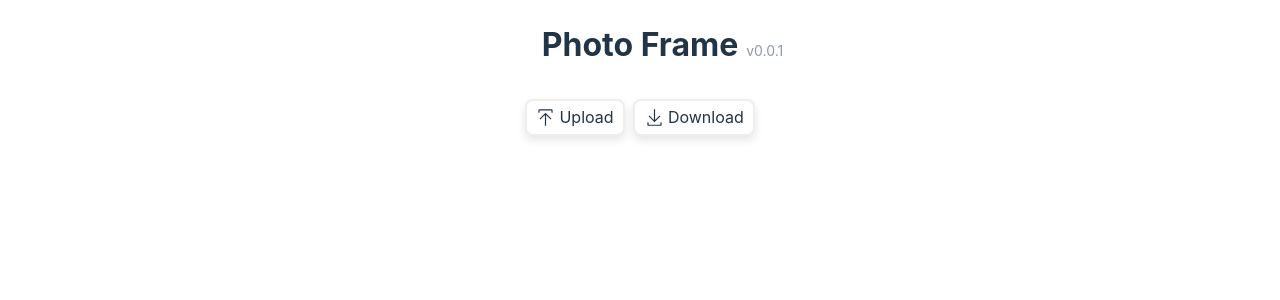
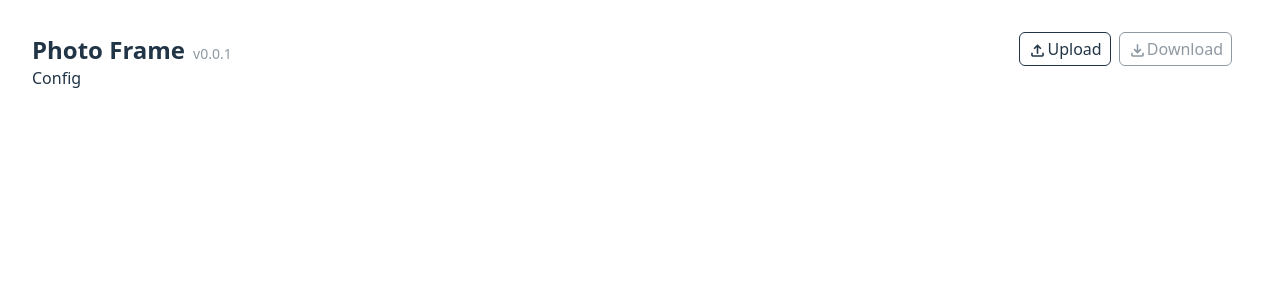
Before and after one commit to qzda/photo-watermark, a Vue app: page / in a window 1280 px wide. Shown: the top 300 px of the page. Built offline with nearby package versions, Linux system fonts and the light colour scheme.

Commit message:
feat: 更新依赖、优化布局

```diff
--- a/src/App.vue
+++ b/src/App.vue
@@ -44,52 +44,42 @@
 </script>
 
 <template>
-  <h1 class="relative">
-    <span>Photo Frame</span>
-    <span class="font-400 text-sm op50 absolute bottom-2 mx-2">v{{ version }}</span>
-  </h1>
+  <div class="flex-1">
+    <div class="xy-between flex-wrap">
+      <div class="xy items-end">
+        <span class="text-2xl font-bold">Photo Frame</span>
+        <span class="text-sm op50 mb-0.5">v{{ version }}</span>
+      </div>
 
-  <div class="xy-center gap-2">
+      <div class="xy">
         <div
+          class="btn"
           @click="choiceDir"
-      class="btn text-sm xy-center"
         >
-      <i class="i-carbon-upload font-bold mr-1" />
+          <i class="i-material-symbols:upload" />
           <span>Upload</span>
         </div>
 
         <div
-      class="btn text-sm xy-center disabled:op-50"
-      :disabled="!uploadImg"
+          class="btn"
+          :class="[uploadImg ? null : 'disabled']"
         >
-      <i class="i-carbon-download font-bold mr-1" />
+          <i class="i-material-symbols:download" />
           <span>Download</span>
         </div>
       </div>
-
-  <div
-    v-if="uploadImg"
-    class="yx px-4 pb-2"
-  >
-    <div class="w-100% min-h-300px">
-      <h3 class="my-0">Preview</h3>
-
-      <img
-        class="img w-100%"
-        style="object-fit: contain"
-        :src="uploadImg.fileDataUrl"
-      />
     </div>
 
-    <div class="w-100%">
+    <div class="flex-1 xy-between">
+      <div class="flex-1">
         <h3 class="my-0">Config</h3>
       </div>
 
-    <div class="w-100%">
+      <!-- <div class="flex-1">
       <h3 class="my-0">Info</h3>
 
       <div>
-        <pre>{{
+        <pre v-if="uploadImg">{{
           JSON.stringify(
             {
               Make: uploadImg.exif?.Make?.description,
@@ -106,6 +96,16 @@
           )
         }}</pre>
       </div>
+    </div> -->
     </div>
   </div>
+
+  <div class="max-w-40%">
+    <img
+      v-if="uploadImg"
+      draggable="false"
+      class="border border-dashed max-h-full max-w-full"
+      :src="uploadImg.fileDataUrl"
+    />
+  </div>
 </template>
--- a/src/main.ts
+++ b/src/main.ts
@@ -1,6 +1,6 @@
 import { createApp } from "vue";
 import "virtual:uno.css";
-import "./style.scss";
+import "./style.css";
 import App from "./App.vue";
 
 createApp(App).mount("#app");
--- /dev/null
+++ b/src/style.css
@@ -0,0 +1,44 @@
+:root {
+  font-family: system-ui, Helvetica, Arial, sans-serif;
+  line-height: 1.5;
+  font-weight: 400;
+
+  color-scheme: light dark;
+  color: rgba(255, 255, 255, 0.87);
+  background-color: #242424;
+
+  font-synthesis: none;
+  text-rendering: optimizeLegibility;
+  -webkit-font-smoothing: antialiased;
+  -moz-osx-font-smoothing: grayscale;
+}
+
+@media (prefers-color-scheme: light) {
+  :root {
+    color: #213547;
+    background-color: #ffffff;
+  }
+}
+
+* {
+  box-sizing: border-box;
+}
+
+body {
+  margin: 0;
+}
+
+#app {
+  width: 100vw;
+  max-width: 1600px;
+  min-width: 300px;
+
+  height: 100vh;
+  min-height: 500px;
+
+  overflow: hidden;
+  padding: 2rem;
+
+  display: flex;
+  gap: 1rem;
+}
--- a/src/style.scss
+++ /dev/null
@@ -1,92 +0,0 @@
-:root {
-  font-family: Inter, system-ui, Avenir, Helvetica, Arial, sans-serif;
-  line-height: 1.5;
-  font-weight: 400;
-
-  color-scheme: light dark;
-  color: rgba(255, 255, 255, 0.87);
-  background-color: #242424;
-
-  font-synthesis: none;
-  text-rendering: optimizeLegibility;
-  -webkit-font-smoothing: antialiased;
-  -moz-osx-font-smoothing: grayscale;
-}
-
-@media (prefers-color-scheme: light) {
-  :root {
-    color: #213547;
-    background-color: #ffffff;
-  }
-}
-
-* {
-  box-sizing: border-box;
-}
-
-body {
-  margin: 0;
-}
-
-pre {
-  text-align: left;
-}
-
-#app {
-  max-width: 1600px;
-  min-width: 300px;
-  width: 100vw;
-  height: 100vh;
-  overflow-x: hidden;
-  margin: 0 auto;
-  padding: 0 1px;
-  text-align: center;
-
-  display: flex;
-  flex-direction: column;
-  gap: 0.5rem;
-}
-
-.btn {
-  user-select: none;
-  cursor: pointer;
-  display: inline-block;
-  padding: 0.4rem 0.6rem;
-  outline: none;
-  font-size: 16px;
-  text-align: center;
-  text-decoration: none;
-  background-color: #fff;
-  border: 2px solid #eee;
-  border-radius: 8px;
-  box-shadow: 0 4px 8px rgba(0, 0, 0, 0.1);
-  transition: all 0.3s ease-in-out;
-
-  &:hover {
-    background-color: #f2f2f2;
-    border-color: #ddd;
-    box-shadow: 0 8px 16px rgba(0, 0, 0, 0.2);
-    transform: translateY(-2px);
-  }
-
-  &:active {
-    background-color: #e6e6e6;
-    border-color: #ccc;
-    box-shadow: none;
-    transform: translateY(0);
-  }
-
-  &[disabled] {
-    cursor: not-allowed;
-  }
-}
-
-.img {
-  padding: 0.4rem;
-  outline: none;
-  background-color: #fff;
-  border: 2px solid #eee;
-  border-radius: 8px;
-  box-shadow: 0 4px 8px rgba(0, 0, 0, 0.1);
-  transition: all 0.3s ease-in-out;
-}
--- a/unocss.config.ts
+++ b/unocss.config.ts
@@ -1,23 +1,18 @@
-import {
-  defineConfig,
-  presetAttributify,
-  presetIcons,
-  presetUno,
-  // presetWebFonts,
-} from "unocss";
+import { defineConfig, presetWind4, presetIcons } from 'unocss'
 
 export default defineConfig({
   shortcuts: {
-    xy: "flex gap-2  items-center",
-    yx: "flex flex-col gap-2  items-center",
-    "xy-center": "flex gap-2 justify-center items-center",
-    "yx-center": "flex flex-col gap-2 justify-center items-center",
-    "xy-between": "flex gap-2 justify-between items-center",
-    "yx-between": "flex gap-2 flex-col justify-between items-center",
+    xy: "flex gap-2",
+    yx: "flex flex-col gap-2",
+    "xy-center": "xy justify-center items-center",
+    "yx-center": "yx justify-center items-center",
+    "xy-between": "xy justify-between",
+    "yx-between": "yx justify-between",
+    'btn': 'border rounded-md px-2 py-1 cursor-pointer select-none',
+    'disabled': 'cursor-not-allowed op-50'
   },
   presets: [
-    presetUno(),
-    presetAttributify(),
+    presetWind4(),
     presetIcons({
       extraProperties: {
         display: "inline-block",
@@ -26,11 +21,5 @@ export default defineConfig({
         "vertical-align": "text-bottom",
       },
     }),
-    // presetWebFonts({
-    //   provider: "google",
-    //   fonts: {
-    //     mono: ["JetBrains Mono"],
-    //   },
-    // }),
   ],
-});
+})
--- a/vite.config.ts
+++ b/vite.config.ts
@@ -1,8 +1,12 @@
-import { defineConfig } from "vite";
-import vue from "@vitejs/plugin-vue";
-import Unocss from "unocss/vite";
+import { defineConfig } from 'vite'
+import vue from '@vitejs/plugin-vue'
+import UnoCSS from 'unocss/vite'
 
-// https://vitejs.dev/config/
+// https://vite.dev/config/
 export default defineConfig({
-  plugins: [vue(), Unocss("./unocss.config.ts")],
-});
+  base: './',
+  plugins: [
+    vue(),
+    UnoCSS(),
+  ],
+})
```
Also changed, not shown: index.html (+5 -13 lines), package.json (+10 -11 lines), tsconfig.app.json (+4 -16 lines), tsconfig.json (+1 -8 lines), tsconfig.node.json (+16 -4 lines), 1 other file (tests, documents, lock files or other folders). Lines whose indentation alone changed are shown as unchanged.
